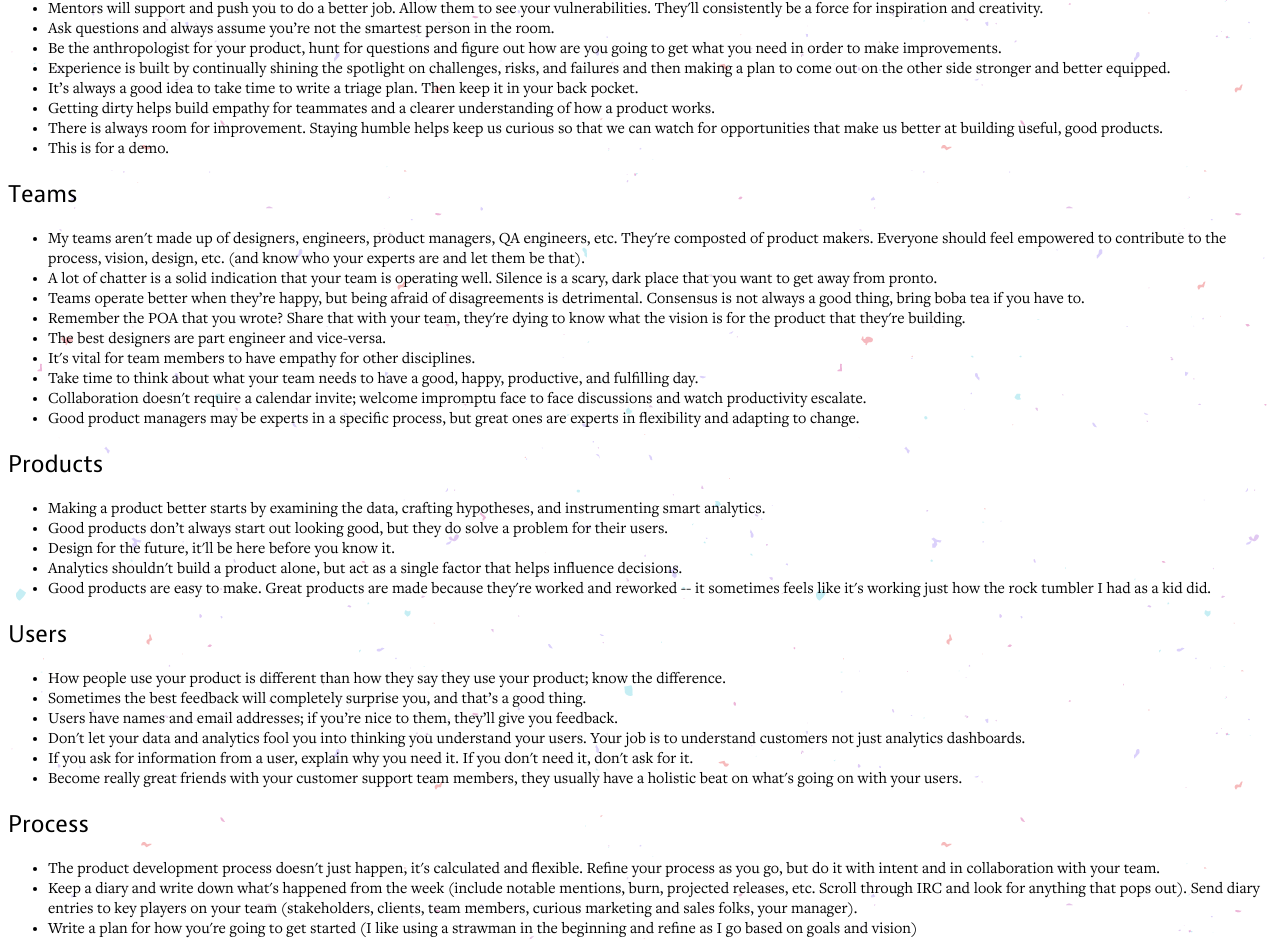
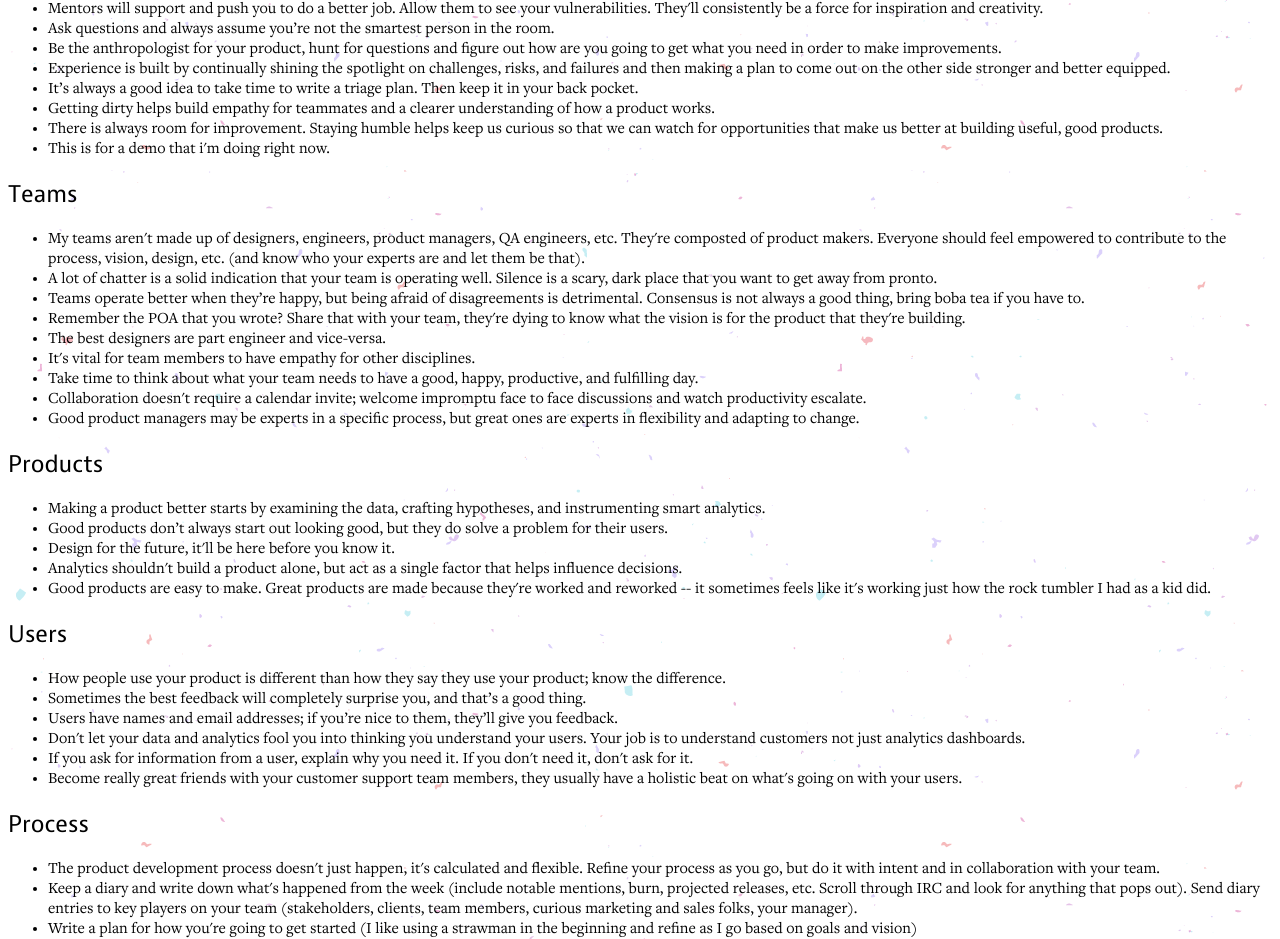
Before and after one commit to simpsoka/kathy-pm-next, a Next.js app: page /philosophy in a window 1280 px wide. Shown: the part 1300-2239 px from the top of the page. Built offline with nearby package versions, Linux system fonts and the light colour scheme.

Commit message:
Update philosophy.mdx

```diff
--- a/data/philosophy.mdx
+++ b/data/philosophy.mdx
@@ -10,7 +10,7 @@
 - It’s always a good idea to take time to write a triage plan. Then keep it in your back pocket.
 - Getting dirty helps build empathy for teammates and a clearer understanding of how a product works.
 - There is always room for improvement. Staying humble helps keep us curious so that we can watch for opportunities that make us better at building useful, good products.
-- This is for a demo.
+- This is for a demo that i'm doing right now.
 
 ## Teams
 
```
